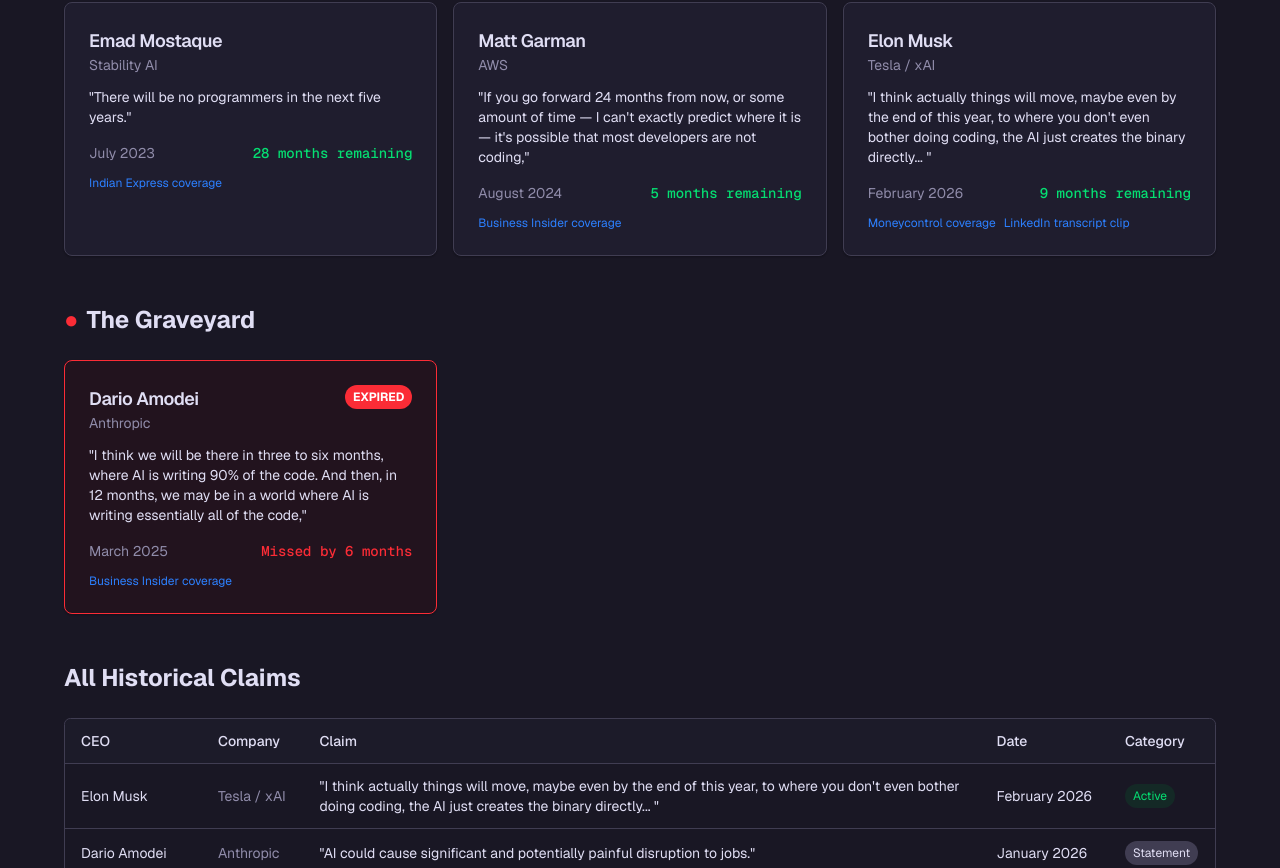
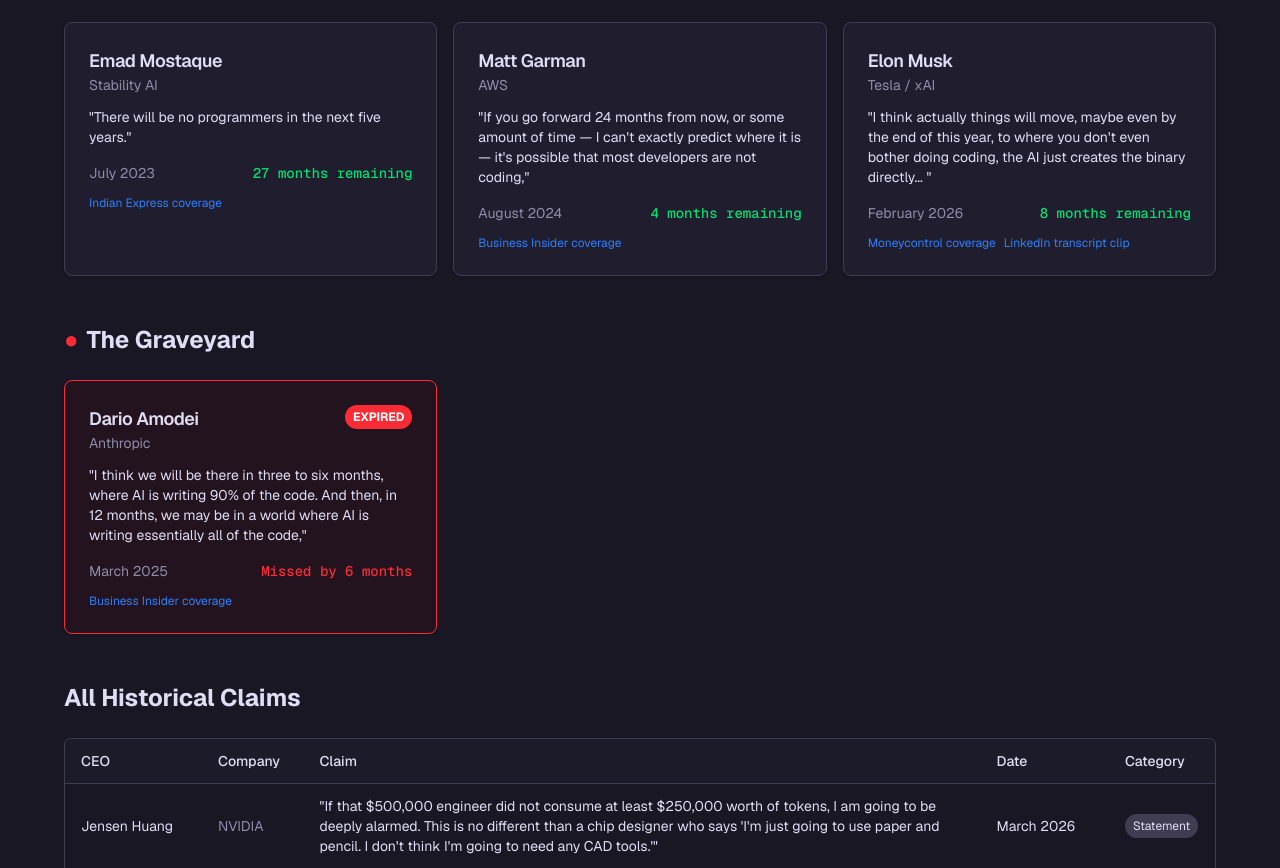
Before and after one commit to prathamdupare/ceo-hype-tracker, a Next.js app: page / in a window 1280 px wide. Shown: the part 592-1460 px from the top of the page. Built offline with nearby package versions, Linux system fonts and the light colour scheme.

Commit message:
Add Jensen Huang k engineer claim and fix hardcoded date

```diff
--- a/app/page.tsx
+++ b/app/page.tsx
@@ -9,6 +9,8 @@
   format,
 } from "date-fns"
 
+export const dynamic = "force-dynamic"
+
 interface Claim {
   id: string
   ceo: string
@@ -19,7 +21,7 @@
   source: { label: string; url: string }[]
 }
 
-const TODAY = new Date("2026-03-01")
+const TODAY = new Date()
 
 function formatDate(dateStr: string): string {
   const date = parseISO(dateStr + "-01")
--- a/data/claims.json
+++ b/data/claims.json
@@ -128,5 +128,23 @@
         "url": "https://www.linkedin.com/posts/miklostoth_by-the-end-of-this-year-you-dont-even-activity-7429047476591951872-ZCNV/"
       }
     ]
+  },
+  {
+    "id": "nvidia-jensen-2026-03",
+    "ceo": "Jensen Huang",
+    "company": "NVIDIA",
+    "claim": "If that $500,000 engineer did not consume at least $250,000 worth of tokens, I am going to be deeply alarmed. This is no different than a chip designer who says 'I'm just going to use paper and pencil. I don't think I'm going to need any CAD tools.'",
+    "date_announced": "2026-03",
+    "deadline_months": null,
+    "source": [
+      {
+        "label": "YouTube interview",
+        "url": "https://youtu.be/gwW8GKwHB3I?t=1468"
+      },
+      {
+        "label": "Twitter/X clip",
+        "url": "https://x.com/TFTC21/status/2034725105285353962"
+      }
+    ]
   }
 ]
```
